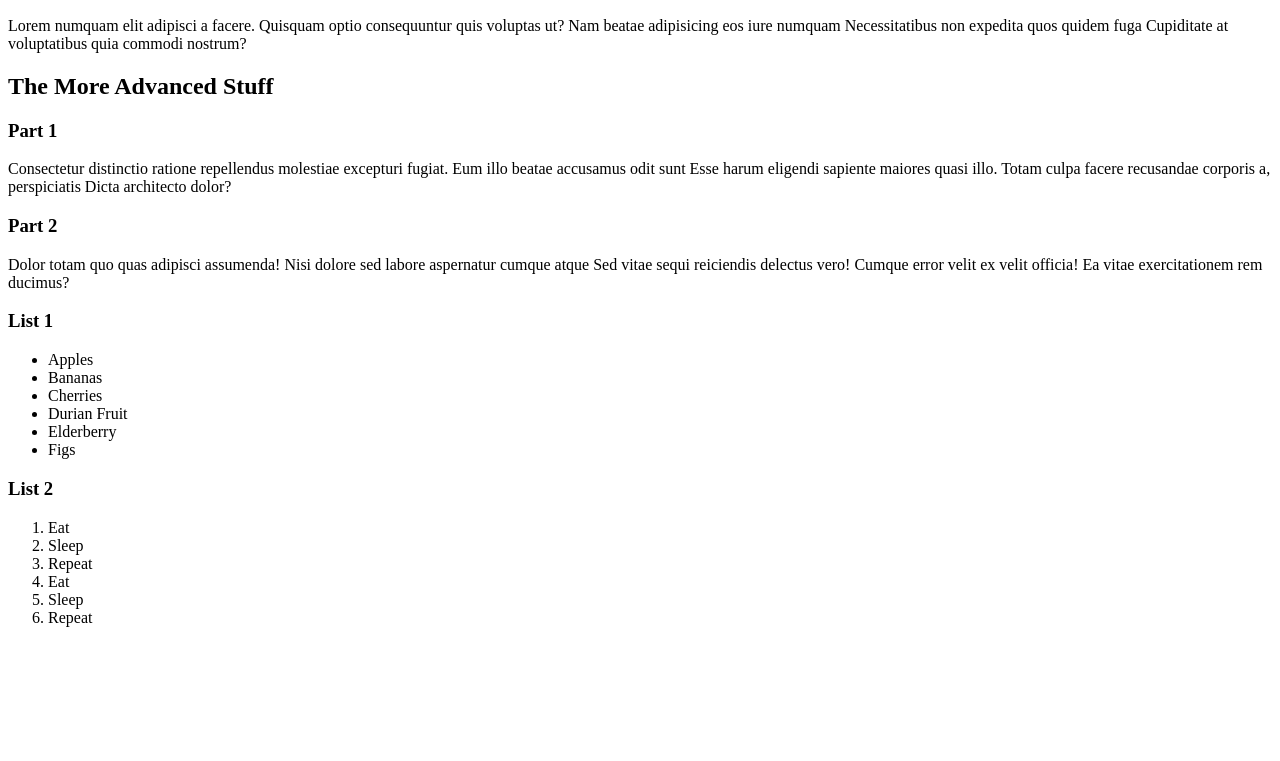
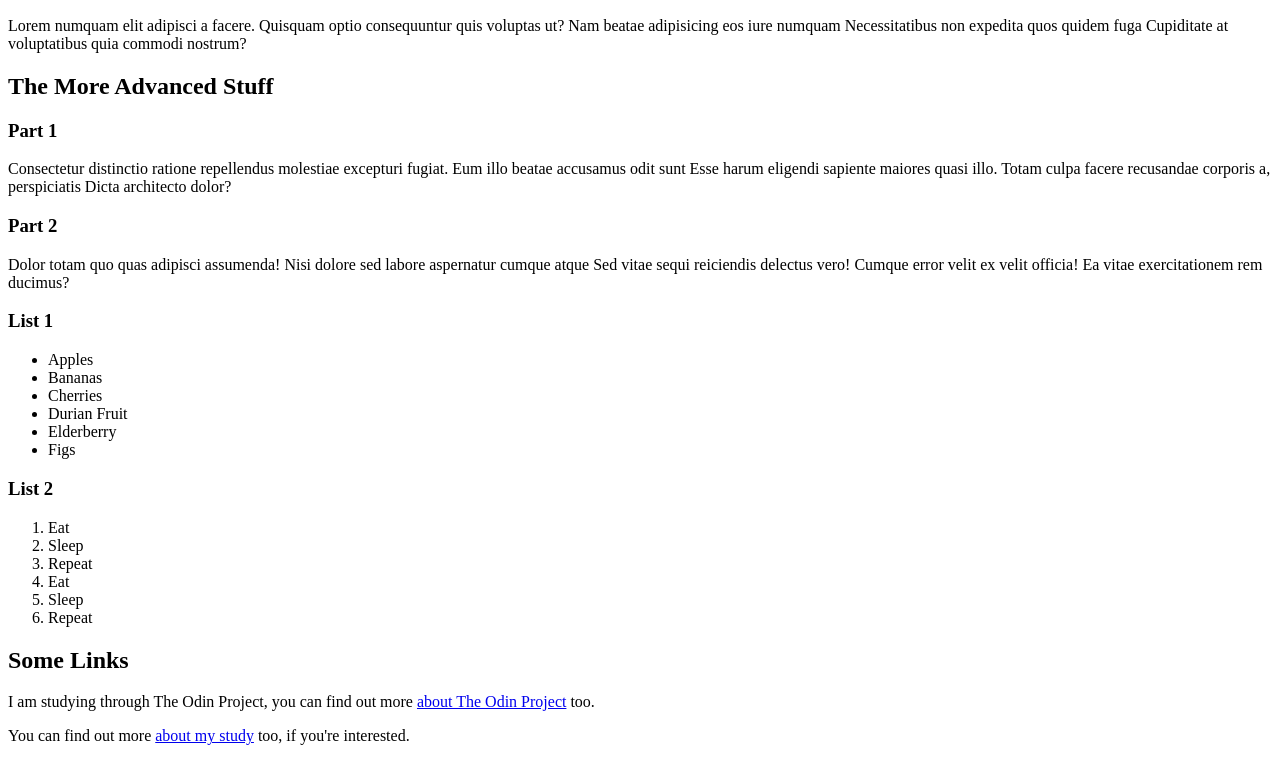
Before and after one commit to keysmasher94/odinProject, a plain HTML site: page htmlFoundations/basicBlog/index.html in a window 1280 px wide. Shown: the part 110-871 px from the top of the page. Before the commit the page ends 800 px from the top, so only its background shows below. Drawn offline with Linux system fonts and the light colour scheme.

Commit message:
Added a relative link and created the html page for the link

```diff
--- a/htmlFoundations/basicBlog/index.html
+++ b/htmlFoundations/basicBlog/index.html
@@ -55,5 +55,20 @@
 			<li>Sleep</li>
 			<li>Repeat</li>
 		</ol>
+
+		<h2>Some Links</h2>
+
+		<p>
+			I am studying through The Odin Project, you can find out more
+			<a href="https://www.theodinproject.com/about" target="_blank"
+				>about The Odin Project</a
+			>
+			too.
+		</p>
+
+		<p>
+			You can find out more <a href="./about.html">about my study</a> too, if
+			you're interested.
+		</p>
 	</body>
 </html>
```
Also changed, not shown: htmlFoundations/basicBlog/about.html (added, +16 -0 lines).
